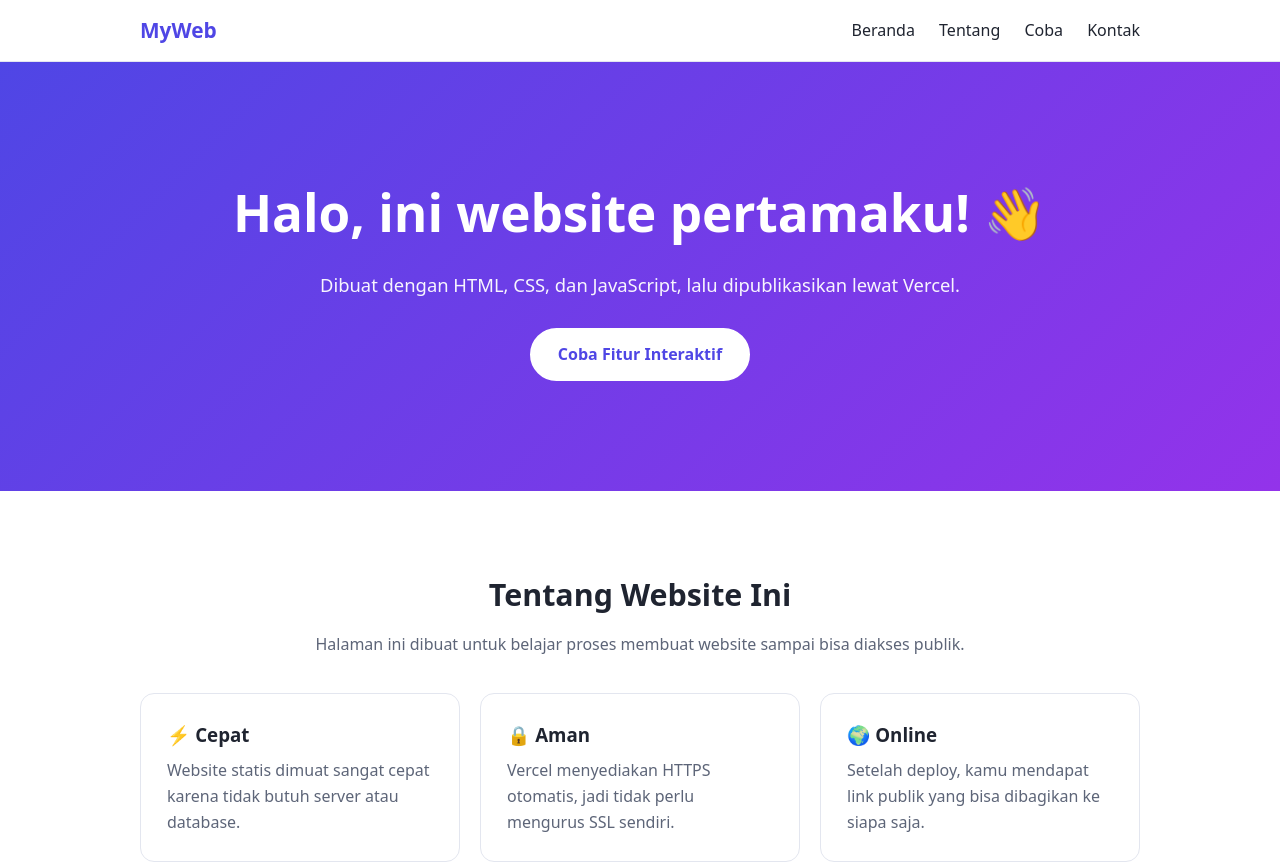
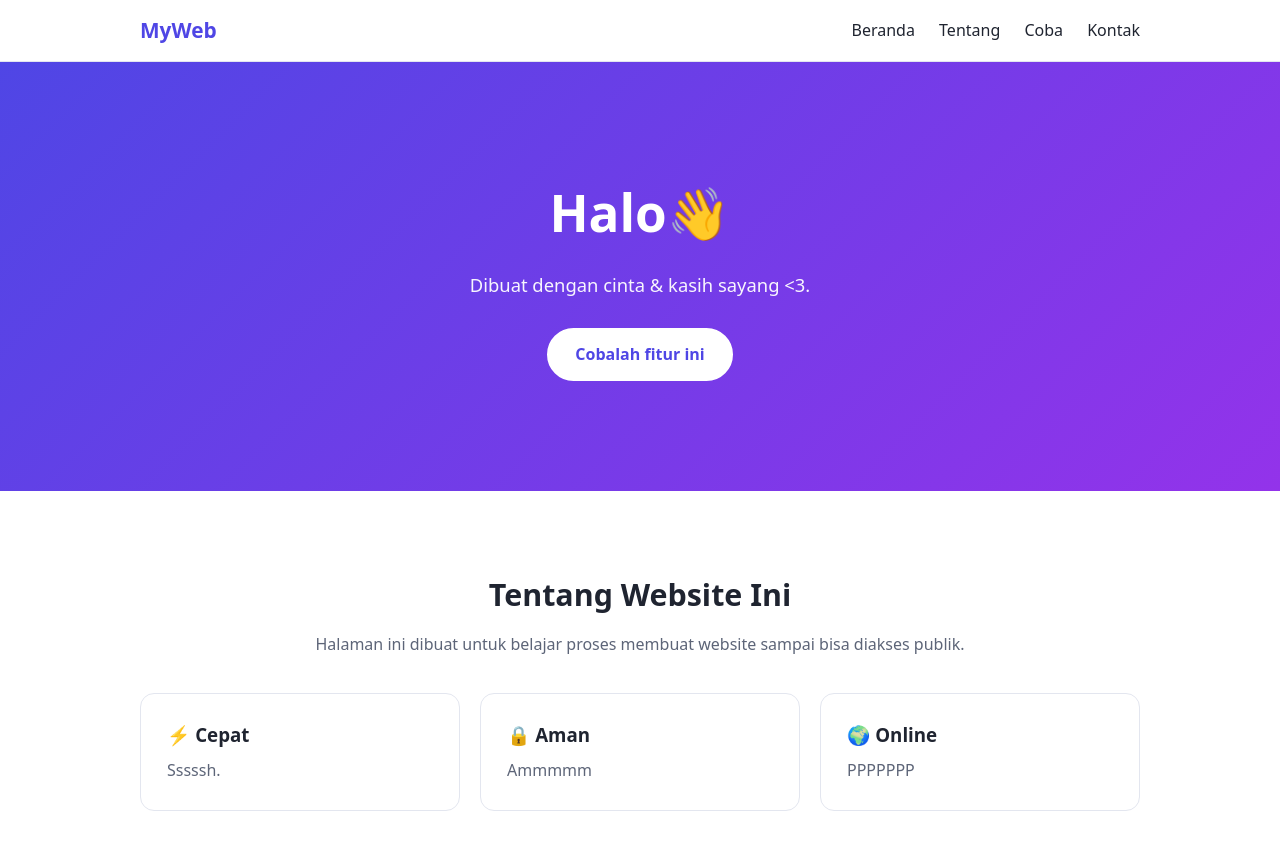
Before and after one commit to Uuee007/Nope-1, a plain HTML site: page index.html in a window 1280 px wide. Shown: the top 865 px of the page. Drawn offline with Linux system fonts and the light colour scheme.

Commit message:
Update content and styling in index.html

```diff
--- a/index.html
+++ b/index.html
@@ -23,9 +23,9 @@
   <main>
     <section id="beranda" class="hero">
       <div class="container">
-        <h1>Halo, ini website pertamaku! 👋</h1>
-        <p>Dibuat dengan HTML, CSS, dan JavaScript, lalu dipublikasikan lewat Vercel.</p>
-        <a href="#coba" class="btn">Coba Fitur Interaktif</a>
+        <h1>Halo👋</h1>
+        <p>Dibuat dengan cinta & kasih sayang <3.</p>
+        <a href="#coba" class="btn">Cobalah fitur ini</a>
       </div>
     </section>
 
@@ -36,15 +36,15 @@
         <div class="cards">
           <div class="card">
             <h3>⚡ Cepat</h3>
-            <p>Website statis dimuat sangat cepat karena tidak butuh server atau database.</p>
+            <p>Sssssh.</p>
           </div>
           <div class="card">
             <h3>🔒 Aman</h3>
-            <p>Vercel menyediakan HTTPS otomatis, jadi tidak perlu mengurus SSL sendiri.</p>
+            <p>Ammmmm</p>
           </div>
           <div class="card">
             <h3>🌍 Online</h3>
-            <p>Setelah deploy, kamu mendapat link publik yang bisa dibagikan ke siapa saja.</p>
+            <p>PPPPPPP</p>
           </div>
         </div>
       </div>
@@ -84,8 +84,6 @@
         <h2>Kontak</h2>
         <p class="lead">Ganti info di bawah ini dengan data kamu sendiri.</p>
         <ul class="contact">
-          <li>📧 email@contoh.com</li>
-          <li>📱 +62 812-3456-7890</li>
           <li>📍 Jakarta, Indonesia</li>
         </ul>
       </div>
@@ -94,7 +92,7 @@
 
   <footer class="footer">
     <div class="container">
-      <p>&copy; <span id="tahun"></span> MyWeb. Dibuat dengan semangat belajar.</p>
+      <p>&copy; <span id="tahun"></span> Dibuat dengan cinta <3.</p>
     </div>
   </footer>
 
```
